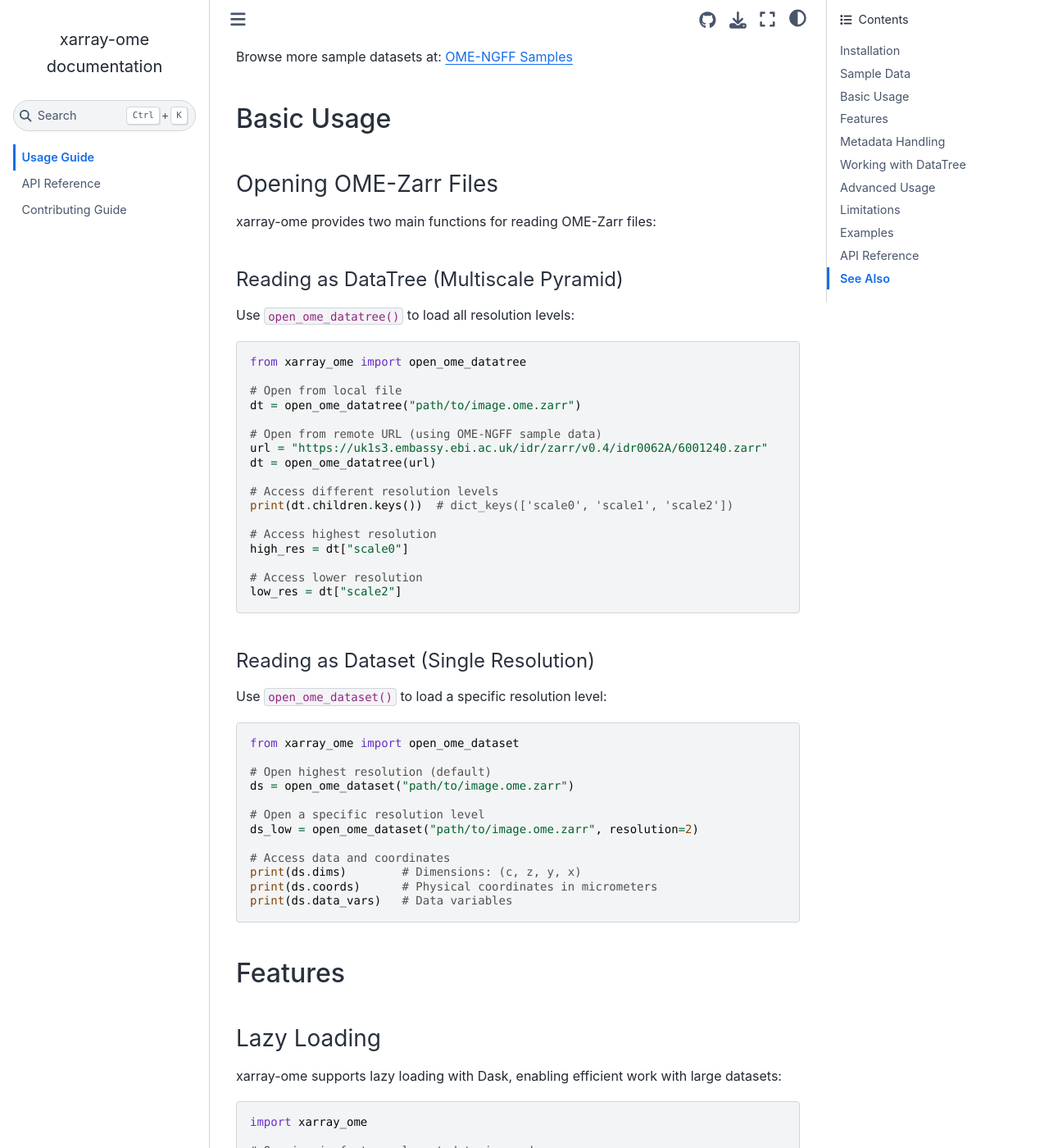
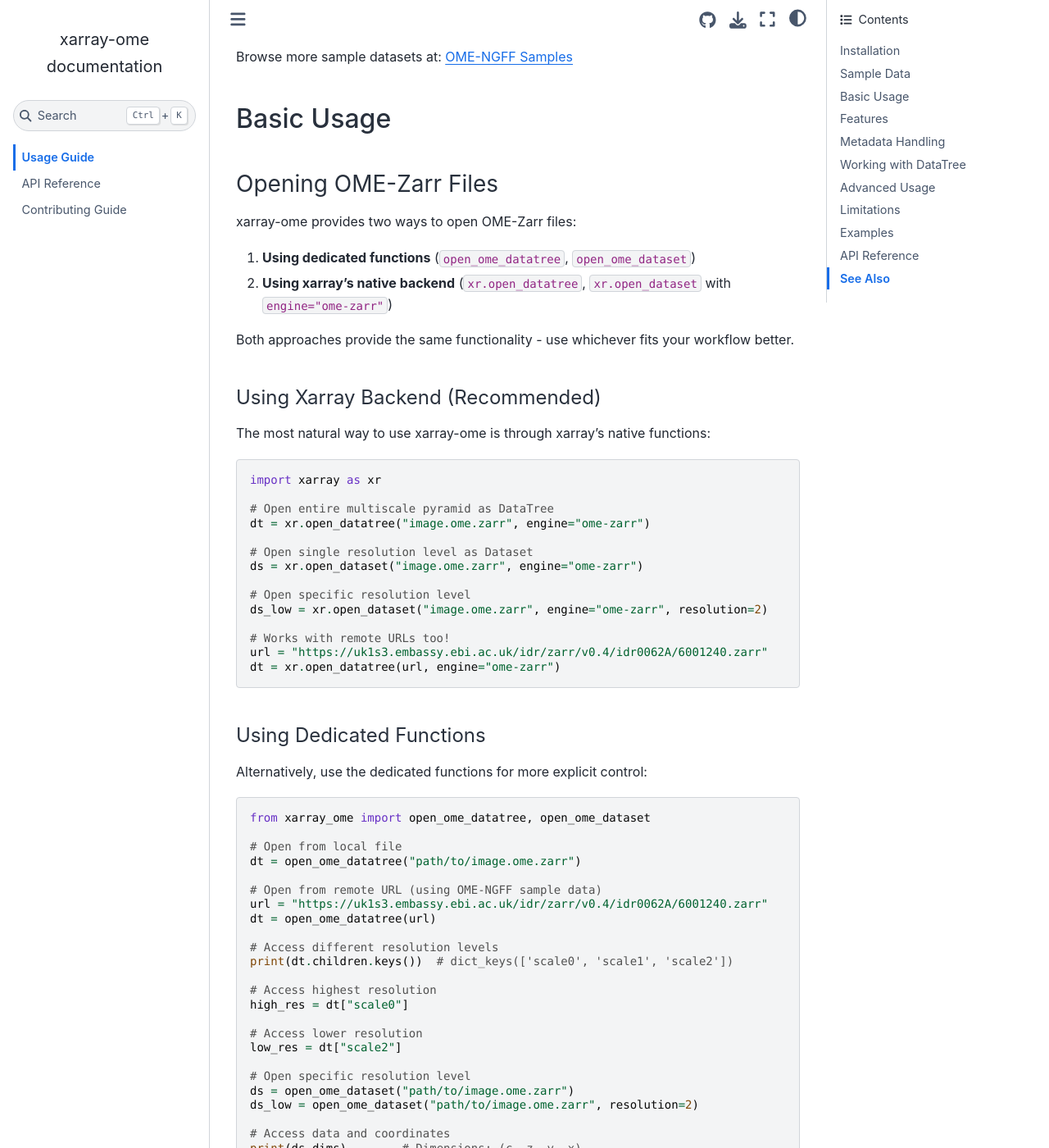
Before and after one commit to ianhi/xarray-ome, a Sphinx documentation site: the page built from docs/usage.md, in a window 1280 px wide and 1400 px high, scrolled down 766 px. Shown: the whole window at 82% size. Built offline with Sphinx 7.4.7 and the Sphinx Book theme 1.1.4, drawn with Linux system fonts in a browser that asks for light colours.

Commit message:
Update documentation with xarray backend usage
Add examples and instructions for using the new xarray backend
integration alongside existing dedicated functions.

Changes:
- docs/index.md: Updated quick start to show both backend and
  direct function approaches, removed "read-only" limitation
- docs/usage.md: Added comprehensive backend usage section with
  examples of xr.open_dataset() and xr.open_datatree() using
  engine="ome-zarr", reorganized to show recommended backend
  approach first

Examples now demonstrate:
- Using xarray native functions with engine="ome-zarr" (recommended)
- Using dedicated open_ome_dataset/open_ome_datatree functions
- Custom parameters (resolution, validate)
- Remote URL support with real IDR sample data

The backend provides a more natural xarray integration while
maintaining full compatibility with the existing API.

🤖 Generated with [Claude Code](https://claude.com/claude-code)

Co-Authored-By: Claude <noreply@anthropic.com>

````diff
--- a/docs/usage.md
+++ b/docs/usage.md
@@ -31,14 +31,40 @@ Browse more sample datasets at: [OME-NGFF Samples](https://idr.github.io/ome-ngf
 
 ### Opening OME-Zarr Files
 
-xarray-ome provides two main functions for reading OME-Zarr files:
+xarray-ome provides two ways to open OME-Zarr files:
 
-#### Reading as DataTree (Multiscale Pyramid)
+1. **Using dedicated functions** (`open_ome_datatree`, `open_ome_dataset`)
+2. **Using xarray's native backend** (`xr.open_datatree`, `xr.open_dataset` with `engine="ome-zarr"`)
 
-Use `open_ome_datatree()` to load all resolution levels:
+Both approaches provide the same functionality - use whichever fits your workflow better.
+
+#### Using Xarray Backend (Recommended)
+
+The most natural way to use xarray-ome is through xarray's native functions:
 
 ```python
-from xarray_ome import open_ome_datatree
+import xarray as xr
+
+# Open entire multiscale pyramid as DataTree
+dt = xr.open_datatree("image.ome.zarr", engine="ome-zarr")
+
+# Open single resolution level as Dataset
+ds = xr.open_dataset("image.ome.zarr", engine="ome-zarr")
+
+# Open specific resolution level
+ds_low = xr.open_dataset("image.ome.zarr", engine="ome-zarr", resolution=2)
+
+# Works with remote URLs too!
+url = "https://uk1s3.embassy.ebi.ac.uk/idr/zarr/v0.4/idr0062A/6001240.zarr"
+dt = xr.open_datatree(url, engine="ome-zarr")
+```
+
+#### Using Dedicated Functions
+
+Alternatively, use the dedicated functions for more explicit control:
+
+```python
+from xarray_ome import open_ome_datatree, open_ome_dataset
 
 # Open from local file
 dt = open_ome_datatree("path/to/image.ome.zarr")
@@ -55,19 +81,9 @@ high_res = dt["scale0"]
 
 # Access lower resolution
 low_res = dt["scale2"]
-```
 
-#### Reading as Dataset (Single Resolution)
-
-Use `open_ome_dataset()` to load a specific resolution level:
-
-```python
-from xarray_ome import open_ome_dataset
-
-# Open highest resolution (default)
+# Open specific resolution level
 ds = open_ome_dataset("path/to/image.ome.zarr")
-
-# Open a specific resolution level
 ds_low = open_ome_dataset("path/to/image.ome.zarr", resolution=2)
 
 # Access data and coordinates
````
Also changed, not shown: docs/index.md (+9 -5 lines).
